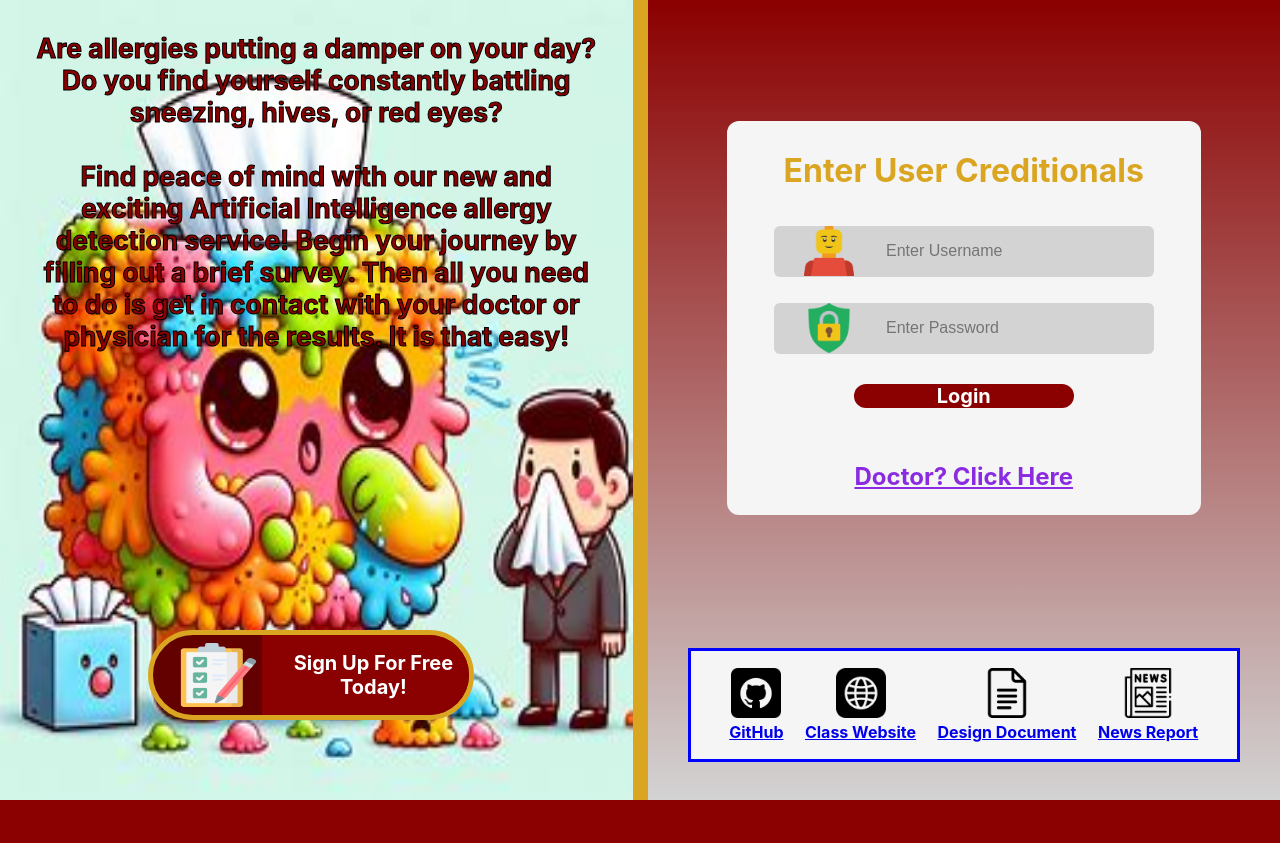
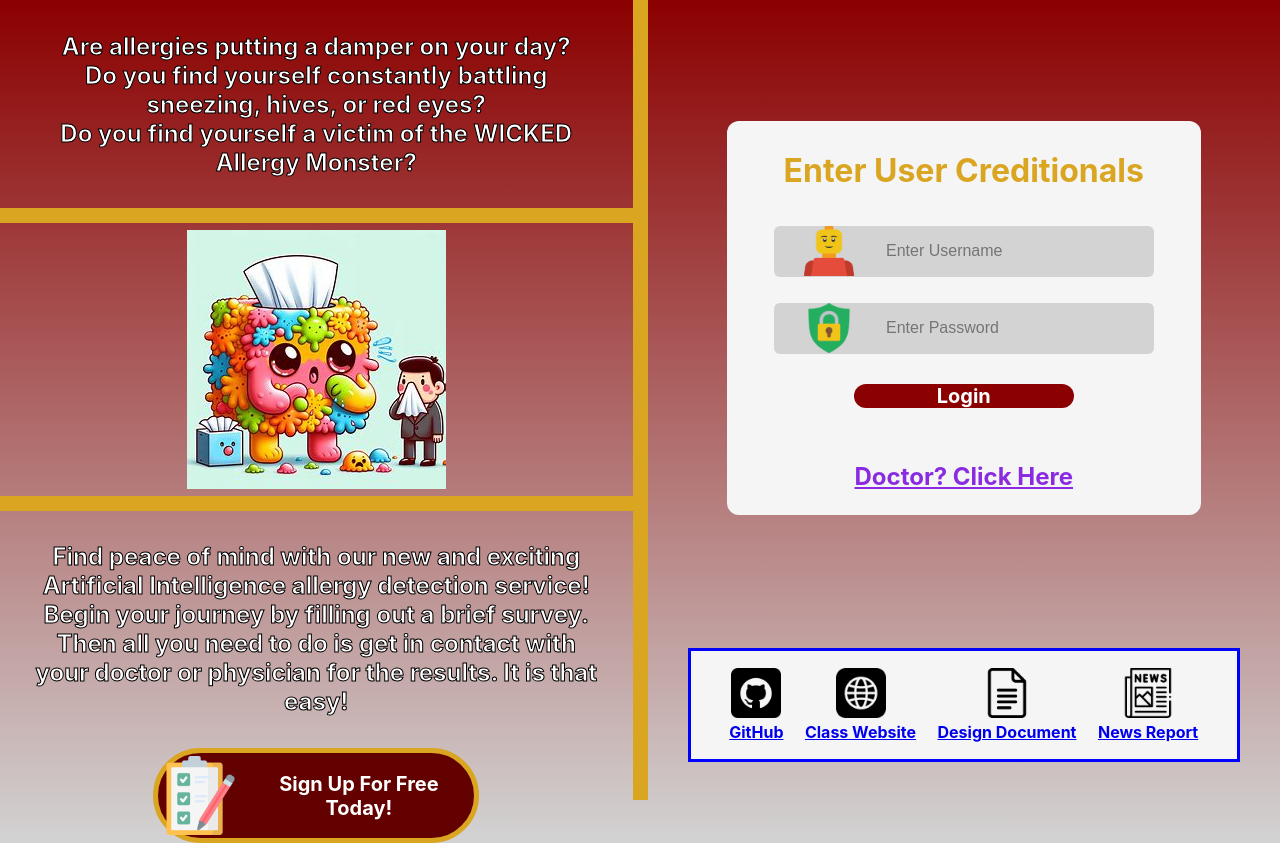
Before and after one commit to jdutchik/SE491Group13, a React (Create React App) app in the folder se491project/: page / in a window 1280 px wide. Before the commit the page ends 800 px from the top, so only its background shows below. Built offline with nearby package versions, Linux system fonts and the light colour scheme.

Commit message:
signup changes

```diff
--- a/se491project/src/components/SignUp/SignUp.css
+++ b/se491project/src/components/SignUp/SignUp.css
@@ -1,72 +1,56 @@
 .signUpContainer {
     display: flex;
     flex-direction: column;
+    align-items: center;
+
     margin: 0;
     padding: 0;
     height: 100%;
     width: 50%;
-    position: relative;
-    overflow: hidden;
 }
 
-.signUpContainer img{
-    object-fit: fill;
+.signup-img {
+    border-style: solid;
+    border-color: goldenrod;
+    border-width: 15px 0px 15px 0px;
     width: 100%;
-    height: 100vh;
-
-
-    border-color: goldenrod;
-    border-style: solid;
-    border-width: 0px 15px 0px 0px;
+    padding: 1% 0% 0.5% 0%;
 }
 
 .signUpInfo {
-    font-size: 1.65em;
+    display: flex;
+    flex-direction: column;
+}
+
+.intro-signup {
+    font-size: 1.5em;
+    font-weight: 700;
+
+    text-align: center;
+
+    color: white;
+
+    -webkit-text-stroke-width: 1px;
+    -webkit-text-stroke-color: black;
+
+    padding: 5%;
+}
+
+.paragraph {
+    font-size: 1.5em;
     font-weight: 700;
 
     padding: 5%;
-    color: darkred;
     text-align: center;
-    position: absolute;
 
-    top: 0;
-    left: 0;
-    right: 0;
-    height: fit-content;
-    margin: 0px auto auto auto;
+    color: white;
 
     -webkit-text-stroke-width: 1px;
     -webkit-text-stroke-color: black;
 }
 
-.signUpButton {
-    display: flex;
-    align-items: center;
-
-    color: white;
-    background: darkred;
-    border-radius: 0px 50px 50px 0px;
-
-    font-size: 1.25em;
-    font-weight: 700;
-
-    padding-left: 5%;
-
-    height: 100%;
-    width: 100%;
-}
-
 .fullButton {
     text-align: center;
-    position: absolute;
-
-    right: 25%;
-    bottom: 10%;
-
-    height: 10%;
-    width: 50%;
-
-
 
     display: flex;
     justify-content: center;
@@ -80,12 +64,23 @@
     border-color: goldenrod;
     border-style: solid;
     border-width: 5px;
+
+    width: 50%;
 }
 
 .fullButton img {
-    width: 45%;
-    height: 80%;
+    width: 25%;
+    border-width: 0px;
+    padding: 1%;
+}
 
-    margin-left: 7%;
-    border-width: 0px;
+.signUpButton {
+    display: flex;
+    align-items: center;
+
+    color: white;
+    border-radius: 0px 50px 50px 0px;
+
+    font-size: 1.25em;
+    font-weight: 700;
 }
--- a/se491project/src/components/SignUp/SignUp.jsx
+++ b/se491project/src/components/SignUp/SignUp.jsx
@@ -11,22 +11,27 @@ const SignUp = () => {
 
     return (
         <div className='signUpContainer'>
+           <div className='signUpInfo'>
+                <div className='intro-signup'>
+                    Are allergies putting a damper on your day? <br></br>
+                    Do you find yourself constantly battling sneezing, hives, or red eyes? <br></br>
+                    Do you find yourself a victim of the WICKED Allergy Monster? <br></br>
+                </div>
+                <div className='signup-img'>
                     <img src={sneezeImg}></img>
-           <div className='SignUpInfo'>
-                <div className='signUpInfo'> Are allergies putting a damper on your day? <br></br>
-                Do you find yourself constantly battling sneezing, hives, or red eyes? <br></br>
-                <br></br>
+                </div>
+                <div className='paragraph'>
                     Find peace of mind with our new and exciting Artificial Intelligence
                     allergy detection service!
                     Begin your journey by filling out a brief survey. Then all you need to do
                     is get in contact with your doctor or physician for the results. It is that easy!
+                </div>
            </div>
            <div className="fullButton" onClick={signUpClicked}>
                 <img src={signup} alt="" />
                 <div className="signUpButton">Sign Up For Free Today!</div>
             </div>
         </div>
-        </div>
     )
 }
 
```
Lines whose indentation alone changed are shown as unchanged.
